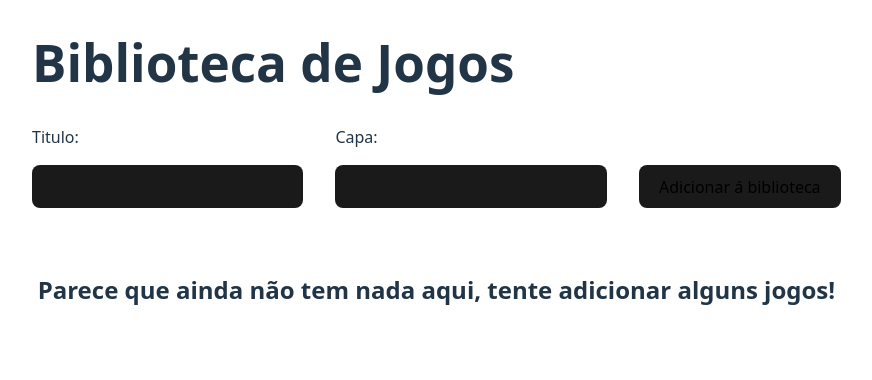
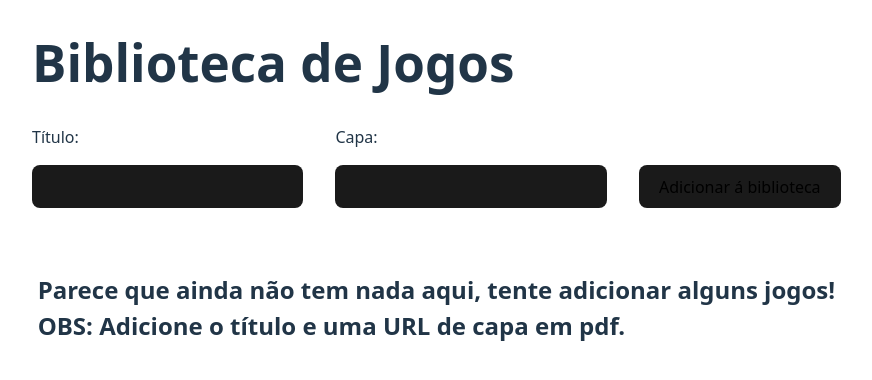
Before and after one commit to Viitorsoares/biblioteca_de_jogos, a React (Vite) app: page / in a window 1280 px wide. Shown: the top 380 px of the page, without its empty margins (32-904 px from the left). Built offline with nearby package versions, Linux system fonts and the light colour scheme.

Commit message:
Finalizado

```diff
--- a/src/App.jsx
+++ b/src/App.jsx
@@ -19,7 +19,9 @@ export default function App() {
               onRemove={() => removeGame(game.id)}
             />))
           : (
-          <h2 style={{margin: "4rem auto"}}>Parece que ainda não tem nada aqui, tente adicionar alguns jogos!</h2>
+          <h2 style={{margin: "4rem auto"}}>Parece que ainda não tem nada aqui, tente adicionar alguns jogos! <br />
+              OBS: Adicione o título e uma URL de capa em pdf.
+          </h2>
         )}
       </div>
     </div>
--- a/src/components/NewGameForm.jsx
+++ b/src/components/NewGameForm.jsx
@@ -19,7 +19,7 @@ export default function NewGameForm({ addGame}) {
 
     return (
         <form onSubmit={handleSubmit}>
-            <TextInput id="title" label="Titulo:" value={title} setValue={setTitle} />
+            <TextInput id="title" label="Título:" value={title} setValue={setTitle} />
             <TextInput id="cover" label="Capa:" value={cover} setValue={setCover} />
             <button type="submit">Adicionar á biblioteca</button>
         </form>
```
